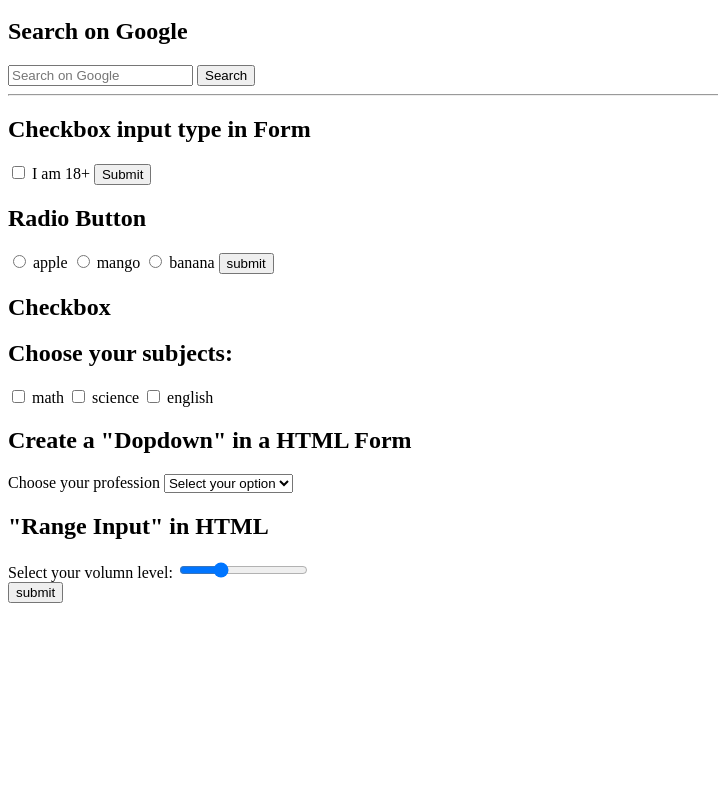
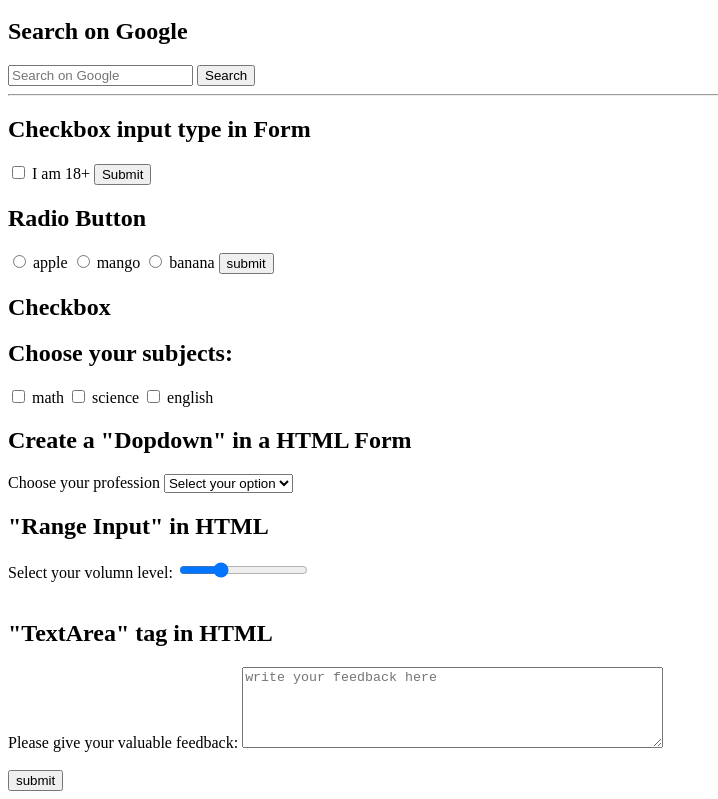
Before and after one commit to sumansingha47/HTML-Codes, a plain HTML site: page HTML Level 3/form_in_html.html in a window 1280 px wide. Shown: the part 804-1603 px from the top of the page, without its empty margins (0-718 px from the left). Before the commit the page ends 1415 px from the top, so only its background shows below. Drawn offline with Linux system fonts and the light colour scheme.

Commit message:
TextArea tag

```diff
--- a/HTML Level 3/form_in_html.html
+++ b/HTML Level 3/form_in_html.html
@@ -170,7 +170,13 @@
       <label>Select your volumn level: </label>
       <input type="range" id="vol" min="0" max="100" step="10" name="volumn" value="30">
     </div>
-
+    <br>
+    <div>
+      <h2>"TextArea" tag in HTML</h2>
+      <label for="feedback">Please give your valuable feedback: </label>
+      <textarea id="feedback" name="feedback" placeholder="write your feedback here" rows="5" cols="50"></textarea>
+    </div>
+    <br>
     <button type="submit">submit</button>
 
   </form>
```
